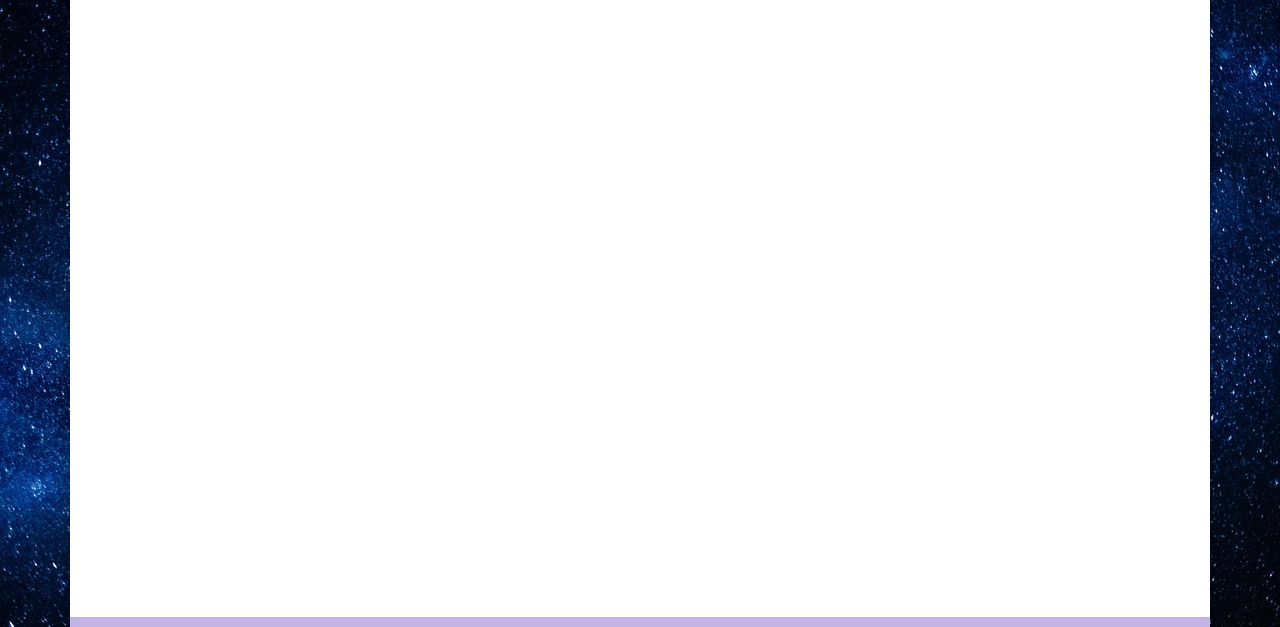
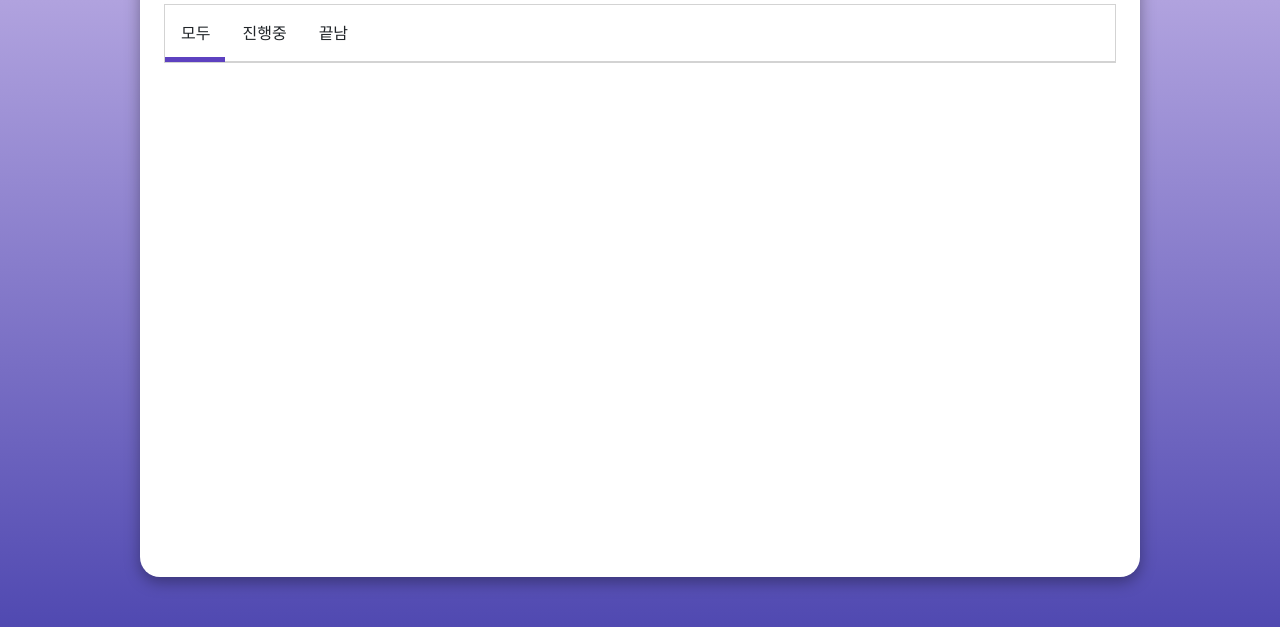
Before and after one commit to jebi2420/to-do-list, a plain HTML site: page index.html in a window 1280 px wide. Shown: the part 173-800 px from the top of the page. Drawn offline with nearby package versions, Linux system fonts and the light colour scheme.

Commit message:
[fix] css 수정

```diff
--- a/index.html
+++ b/index.html
@@ -14,11 +14,14 @@
     <title>투 두 리스트</title>
   </head>
   <body>
+    <main>
       <section class="container">
         <h1>To Do List</h1>
         <div class="input-area">
           <input type="text" id="task-input" placeholder="오늘 할 일은?" />
-        <button id="btn-add"><i class="fa-regular fa-square-plus"></i></button>
+          <button id="btn-add">
+            <i class="fa-regular fa-square-plus"></i>
+          </button>
         </div>
         <section class="task-list-container">
           <div class="tab-type">
@@ -30,6 +33,7 @@
           <div id="task-board"></div>
         </section>
       </section>
+    </main>
     <script
       src="https://cdn.jsdelivr.net/npm/bootstrap@5.1.3/dist/js/bootstrap.bundle.min.js"
       integrity="sha384-ka7Sk0Gln4gmtz2MlQnikT1wXgYsOg+OMhuP+IlRH9sENBO0LRn5q+8nbTov4+1p"
--- a/style.css
+++ b/style.css
@@ -1,8 +1,17 @@
 body{
     margin: 0;
-    background-image: url(/asset/background.jpeg);
+    background: linear-gradient(to bottom, #cbbbeb, #5049b1);
+    /* background-image: url(/asset/background.jpeg);
     background-repeat: no-repeat;
-    background-size: cover;
+    background-size: cover;*/
+}
+
+main{
+    width: 100vw;
+    height: 100vh;
+    display: flex;
+    justify-content: center;
+    align-items: center;
 }
 
 button{
@@ -12,10 +21,11 @@ button{
 
 .container{
     min-width: 800px;
-    min-height: 100vh;
-    height: 100%;
-    border-top: 10px solid rgb(195, 179, 231);
-    border-bottom: 10px solid rgb(195, 179, 231);
+    min-height: 500px;
+    width: 1000px;
+    height: 700px;
+    padding: 25px 24px;
+    border-radius: 20px;
     background-color: white;
     box-shadow: rgba(0, 0, 0, 0.35) 0px 5px 15px;
 }
@@ -43,8 +53,12 @@ button{
     padding: 0;
     left: 0px;
     top: 52px;
-    background-color: rgb(177, 194, 230);
+    background-color: rgb(93, 65, 192);
     transition: 0.5s;
+}
+
+#task-input{
+    width: 300px;
 }
 
 .task{
```
Lines whose indentation alone changed are shown as unchanged.
